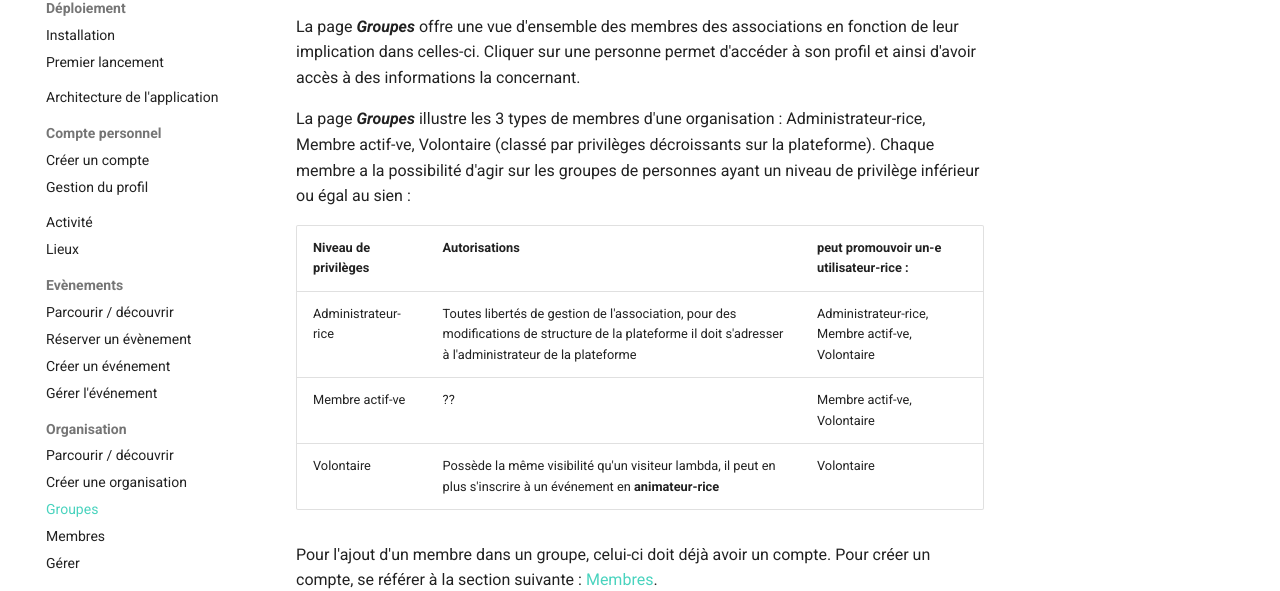
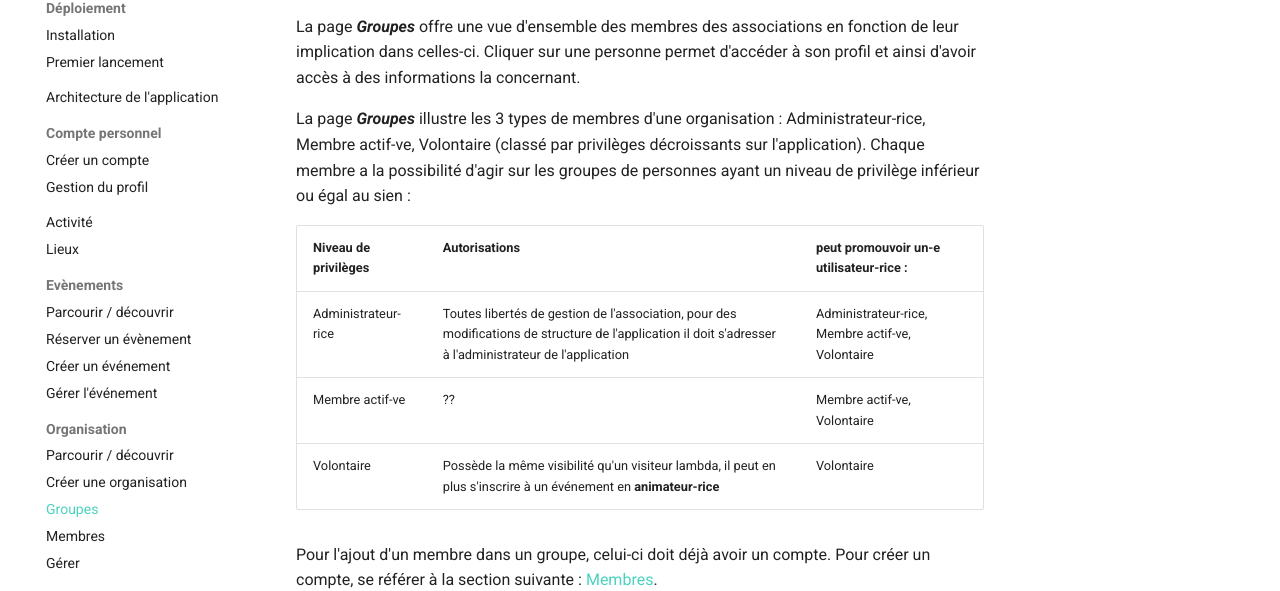
Before and after one commit to AtelierSoude/OpenRepairPlatform-docmentation, an MkDocs documentation site: the page built from docs/organization/groups.md, in a window 1280 px wide. Shown: the part 166-757 px from the top of the page. Built offline with MkDocs 1.6.1 and Material for MkDocs 9.7.7, drawn with Linux system fonts in a browser that asks for light colours; nearby versions of some CDN libraries; comment, search, counter and statistics services are not loaded.

Commit message:
change platform as applicatiob

```diff
--- a/docs/organization/groups.md
+++ b/docs/organization/groups.md
@@ -2,11 +2,11 @@
 
 La page ***Groupes*** offre une vue d'ensemble des membres des associations en fonction de leur implication dans celles-ci. Cliquer sur une personne permet d'accéder à son profil et ainsi d'avoir accès à des informations la concernant.
 
-La page ***Groupes*** illustre les 3 types de membres d'une organisation : Administrateur-rice, Membre actif-ve, Volontaire (classé par privilèges décroissants sur la plateforme). Chaque membre a la possibilité d'agir sur les groupes de personnes ayant un niveau de privilège inférieur ou égal au sien :
+La page ***Groupes*** illustre les 3 types de membres d'une organisation : Administrateur-rice, Membre actif-ve, Volontaire (classé par privilèges décroissants sur l'application). Chaque membre a la possibilité d'agir sur les groupes de personnes ayant un niveau de privilège inférieur ou égal au sien :
 
 | Niveau de privilèges | Autorisations | peut promouvoir un-e utilisateur-rice : |
 |:--|:--|:--|
-| Administrateur-rice  | Toutes libertés de gestion de l'association, pour des modifications de structure de la plateforme il doit s'adresser à l'administrateur de la plateforme | Administrateur-rice, Membre actif-ve, Volontaire |
+| Administrateur-rice  | Toutes libertés de gestion de l'association, pour des modifications de structure de l'application il doit s'adresser à l'administrateur de l'application | Administrateur-rice, Membre actif-ve, Volontaire |
 | Membre actif-ve      | ?? | Membre actif-ve, Volontaire                      |
 | Volontaire           | Possède la même visibilité qu'un visiteur lambda, il peut en plus s'inscrire à un événement en **animateur-rice** | Volontaire                                       |
 
```
Also changed, not shown: docs/event/event-index.md (+1 -1 lines), docs/event/reservation.md (+1 -1 lines), docs/organization/create.md (+1 -1 lines), docs/organization/org-index.md (+2 -2 lines).
